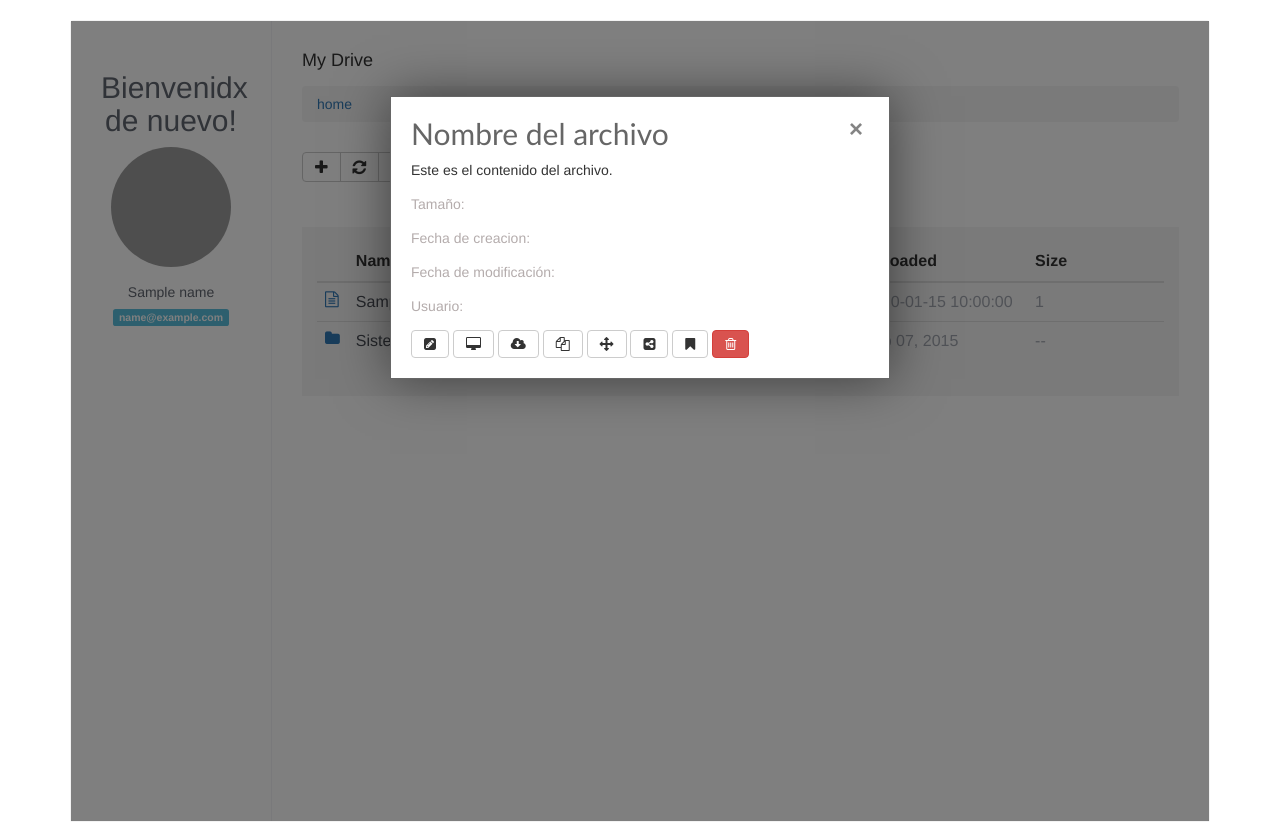
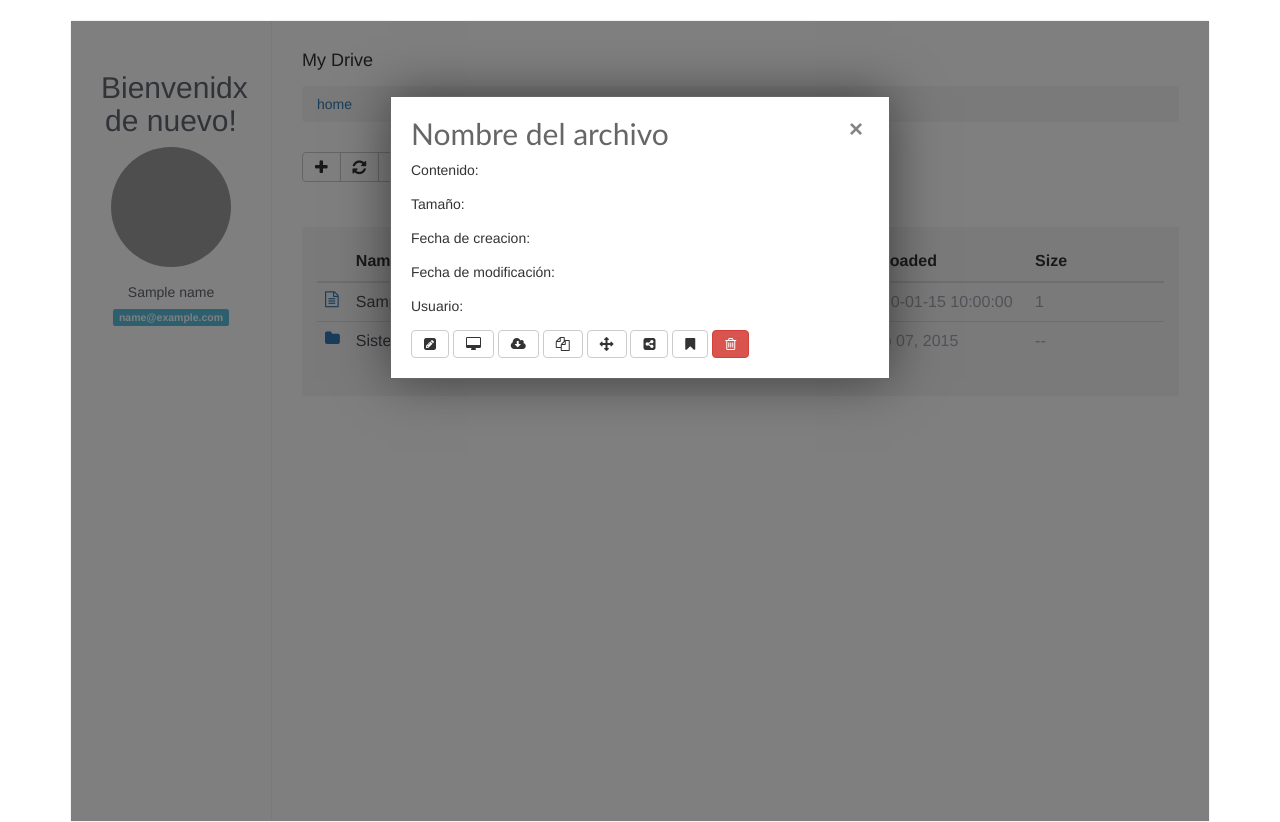
Before and after one commit to valeriach30/FileManager, a Flask app: template templates/dashboard.html in a window 1280 px wide, after a click that opens the changed part. Shown: the top 822 px of the page. Run offline with Flask 3, Linux system fonts and the light colour scheme; the template is opened without the code that fills it: most values are stand-ins (such as "Sample title", 1, 10 or a date in 2020); some libraries are stand-ins or nearby versions; grey boxes are pictures that could not be loaded.

Commit message:
inicio navegacion carpetas

```diff
--- a/Valeria Chinchilla.json
+++ b/Valeria Chinchilla.json
@@ -6,13 +6,15 @@
         "size": "10 KB",
         "created_at": "2023-06-09",
         "updated": "2023-06-10",
-        "content": "Recuerda priorizar las tareas y marcarlas como completadas una vez que hayas terminado. ¡Mucho éxito en tus tareas!"
+        "user": "valeria",
+        "content": "Recuerda priorizar las tareas y marcarlas como completadas una vez que hayas terminado. Mucho exito en tus tareas!"
       },
       {
         "name": "TEC",
         "type": "folder",
         "created_at": "2023-06-11",
         "updated": "2023-06-15",
+        "user": "valeria",
         "files": [
         {
             "name": "Horario.txt",
@@ -20,6 +22,7 @@
             "size": "10 KB",
             "created_at": "2023-06-09",
             "updated": "2023-06-10",
+            "user": "valeria",
             "content": "M-V 9:30 > Sistemas. M-V 5:00 > Calidad. K 9:30 > Seminario"
         }
         ]
--- a/app.py
+++ b/app.py
@@ -61,6 +61,7 @@ def dashboard():
         # Usuario no autenticado, redirigir al inicio de sesión
         return redirect('/login',  error='')
 
+
 # Obtener la estructura del usuario
 def obtenerFileSystem():
     # Cargar el JSON
@@ -75,15 +76,6 @@ def obtenerFileSystem():
         elif item['type'] == 'archivo':
             archivos.append(item)
 
-    # Imprimir los resultados
-    print("Folders:")
-    for folder in folders:
-        print(folder['name'])
-
-    print("\nArchivos:")
-    for archivo in archivos:
-        print(archivo['name'])
-
 if __name__ == '__main__':
     socketio.run(app)
     app.run()
--- a/static/navegar.js
+++ b/static/navegar.js
@@ -4,16 +4,17 @@ $(document).ready(function() {
     $("#archivo").click(function(event) {
         var archivoElement = document.getElementById("archivo");
         var valor = archivoElement.dataset.value;
-        var values = Object.values(valor);
+        var jsonStringFixed = valor.replace(/'/g, '"');
 
-        alert(valor)
-        alert(values)
-        // Obtener el contenido del archivo (puedes hacer una llamada AJAX aquí para obtenerlo)
-        var fileContent = "Este es el contenido del archivo."; // Aquí debes reemplazar con tu lógica de obtención del contenido del archivo
+        var jsonObj = JSON.parse(jsonStringFixed);
 
         // Mostrar el contenido del archivo en el pop-up
-        $("#fileContent").text(fileContent);
-        $("#sizeP").text(valor.size);
+        $("#nombre").text(jsonObj.name);
+        $("#fileContent").text(jsonObj.content);
+        $("#sizeP").text(jsonObj.size);
+        $("#fechaCP").text(jsonObj.created_at);
+        $("#fechaMP").text(jsonObj.updated);
+        $("#usuarioP").text(jsonObj.user);
 
         $("#popup1").fadeIn();
 
@@ -39,7 +40,7 @@ $(document).ready(function() {
         breadcrumb.empty();
 
         // Agrega el nuevo elemento al breadcrumb
-        breadcrumb.append("<li class='breadcrumb-item'><a href='#'>home</a></li>");
+        breadcrumb.append("<li class='breadcrumb-item'><a href='/dashboard'>home</a></li>");
         breadcrumb.append(sistemasOperativos);
 
         // Limpia el contenido de la tabla
--- a/templates/dashboard.html
+++ b/templates/dashboard.html
@@ -39,7 +39,7 @@
                         <h2 class="title">My Drive</h2>
                         <ol class="breadcrumb text-big container-p-x py-3 m-0">
                             <li class="breadcrumb-item">
-                                <a href="javascript:void(0)">home</a>
+                                <a href="/dashboard">home</a>
                             </li>
                         </ol>
                     </div>
@@ -86,12 +86,17 @@
                                 <div class="popup">
                                     <a class="close" href="#">&times;</a>
                                     <div class="content">
-                                        <h2>Nombre del archivo</h2>
+                                        <h2 id="nombre">Nombre del archivo</h2>
+                                        <p>Contenido: </p>
                                         <p id="fileContent"></p>
-                                        <p id="sizeP" style="color: rgb(180, 172, 172);">Tamaño: </p>
-                                        <p id="fechaCP" style="color: rgb(180, 172, 172);">Fecha de creacion: </p>
-                                        <p id="fechaMP" style="color: rgb(180, 172, 172);"">Fecha de modificación: </p>
-                                        <p id="usuarioP" style="color: rgb(180, 172, 172);"">Usuario: </p>
+                                        <p>Tamaño: </p>
+                                        <p id="sizeP" style="color: rgb(180, 172, 172);"></p>
+                                        <p>Fecha de creacion: </p>
+                                        <p id="fechaCP" style="color: rgb(180, 172, 172);"></p>
+                                        <p>Fecha de modificación: </p>
+                                        <p id="fechaMP" style="color: rgb(180, 172, 172);"></p>
+                                        <p>Usuario: </p>
+                                        <p id="usuarioP" style="color: rgb(180, 172, 172);"></p>
                                         <button type="button" class="btn btn-default" data-toggle="tooltip" data-placement="bottom" title="" data-original-title="Edit"><i class="fa fa-pencil-square"></i></button>
                                         <button type="button" class="btn btn-default" data-toggle="tooltip" data-placement="bottom" title="" data-original-title="Copy1"><i class="fa fa-desktop"></i></button>
                                         <button type="button" class="btn btn-default" data-toggle="tooltip" data-placement="bottom" title="" data-original-title="Copy2"><i class="fa fa-cloud-download"></i></button>
```
